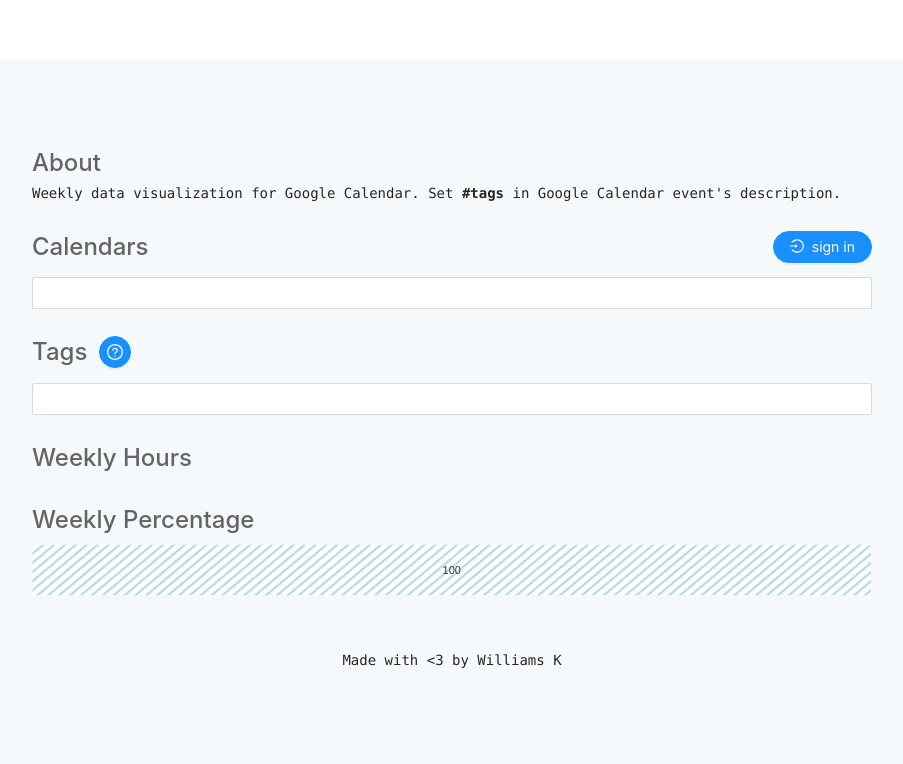
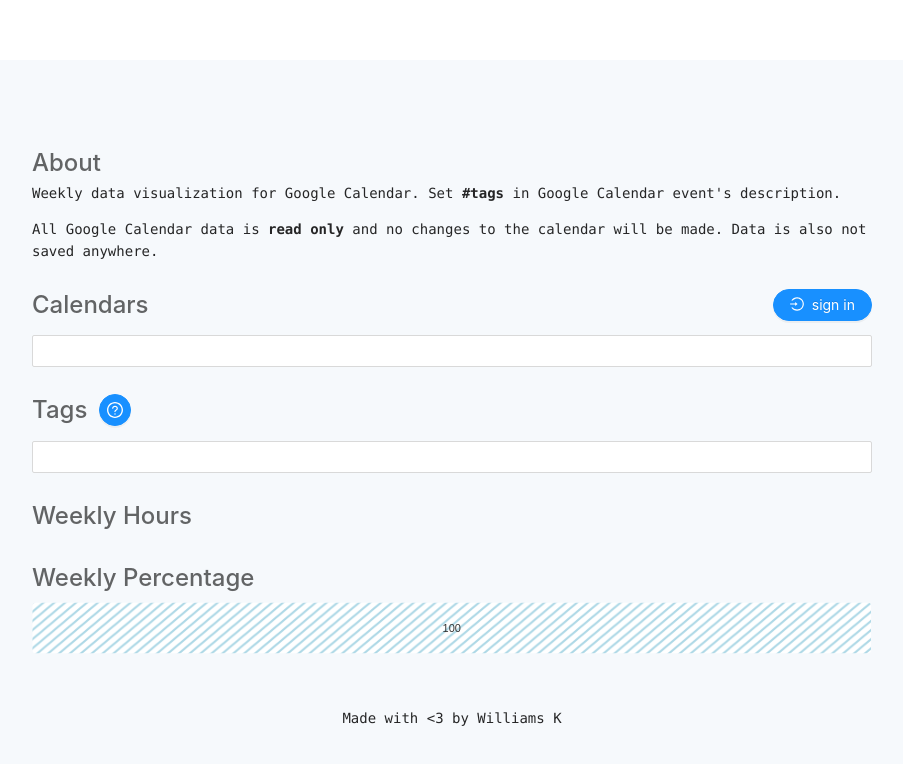
Before and after one commit to williamsk91/calendar-data, a Next.js app: page / in a window 1280 px wide. Shown: the top 764 px of the page, without its empty margins (188-1091 px from the left). Built offline with nearby package versions, Linux system fonts and the light colour scheme.

Commit message:
feat: data information

```diff
--- a/pages/index.tsx
+++ b/pages/index.tsx
@@ -149,10 +149,15 @@
 
       <Spacer size="24" />
       <H2>About</H2>
-      <pre>
+      <About>
         Weekly data visualization for Google Calendar. Set <b>#tags</b> in
         Google Calendar event&apos;s description.
-      </pre>
+      </About>
+      <About>
+        All Google Calendar data is <b>read only </b>
+        and no changes to the calendar will be made. Data is also not saved
+        anywhere.
+      </About>
 
       <Spacer size="24" />
       <SpreadLayout>
@@ -248,6 +253,11 @@
   }
 `;
 
+const About = styled.pre`
+  word-wrap: break-word;
+  white-space: pre-wrap;
+`;
+
 const SpreadLayout = styled.div`
   display: flex;
   align-items: center;
```
